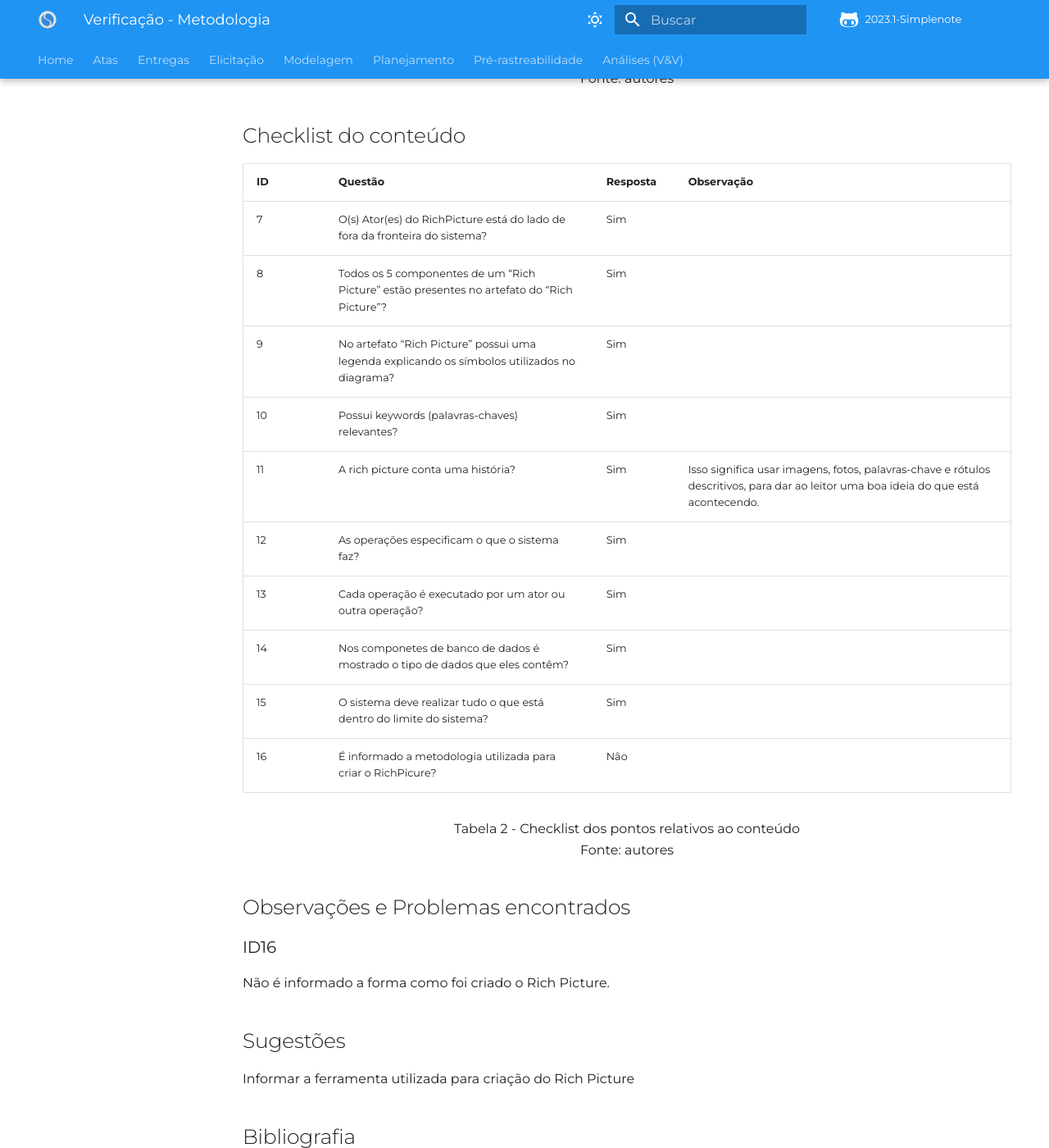
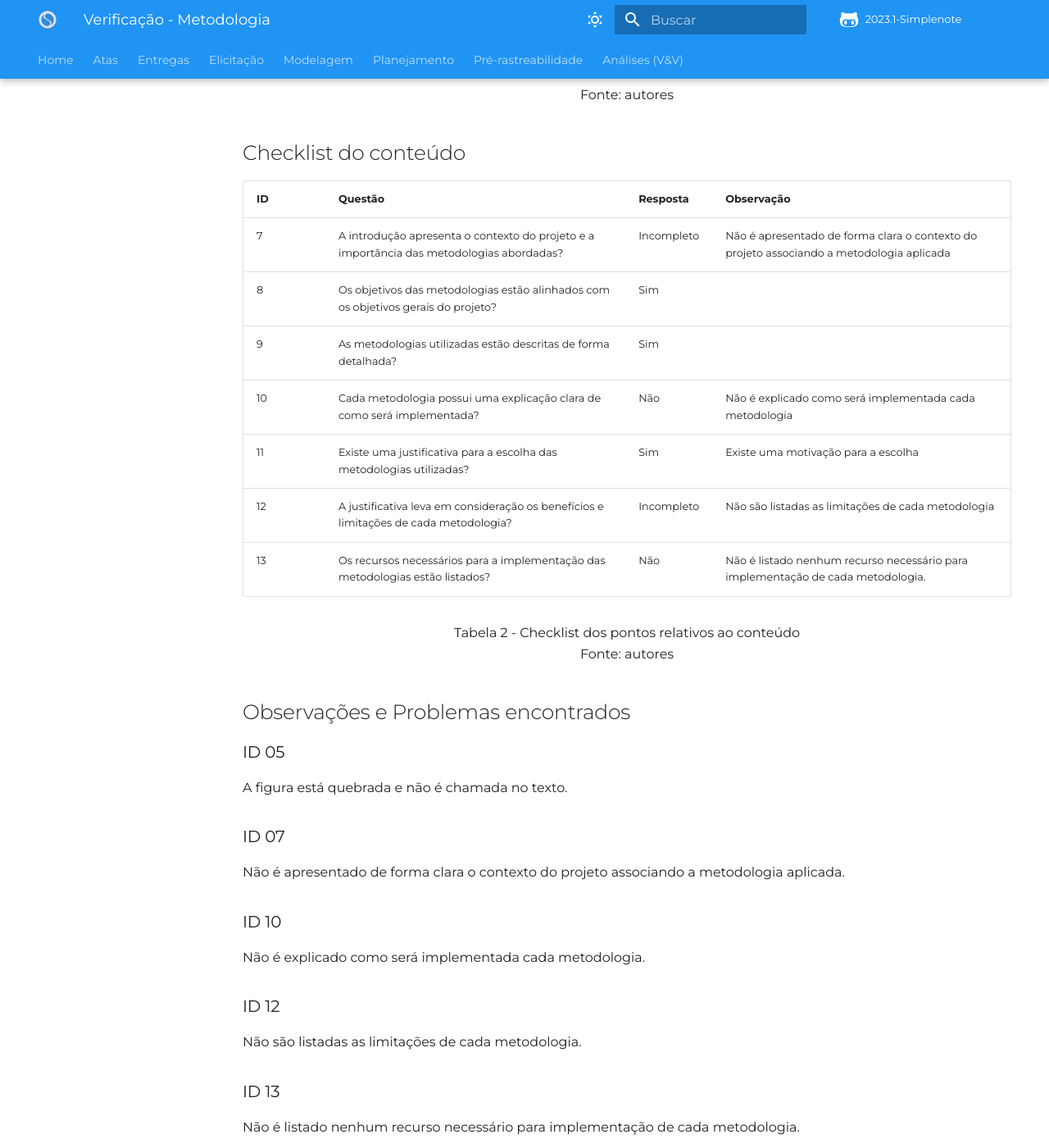
Before and after one commit to Requisitos-de-Software/2023.1-Simplenote, an MkDocs documentation site: the page built from docs/Analise-Grupo5/planejamento/metodologias.md, in a window 1280 px wide and 1400 px high, scrolled down 1238 px. Shown: the whole window at 82% size. Built offline with MkDocs 1.6.1 and Material for MkDocs 9.7.7, drawn with Linux system fonts in a browser that asks for light colours; some web fonts are replaced; comment, search, counter and statistics services are not loaded; some of the changed text lies outside the part shown.

Commit message:
Update metodologias.md

```diff
--- a/docs/Analise-Grupo5/planejamento/metodologias.md
+++ b/docs/Analise-Grupo5/planejamento/metodologias.md
@@ -25,37 +25,44 @@ Para avaliação do documento em aspectos formais e tecnicos, foi criado a tabel
 |2|O artefato artefato possui uma Bibliografia/Referência Bibliográfica?                                        |     Sim   |        |
 |3| O artefato possui um Histórico de Versões com o id e descrição das versões, data, autores e revisores?       |     Sim   |          |
 |4|Todos os textos estão na norma padrão?                                                                       |   Sim     |          |
-|5|As tabelas são chamadas no texto?                                                                            |    Sim    |    |
+|5|As tabelas são chamadas no texto?                                                                            |    Não    | Há uma figura quebrada que não é chamada no texto   |
 |6|Os revisores são pessoas diferentes dos autores?                                                             |    Sim    |          |
 
 
 <p align="center"> Tabela 1 - Checklist do documento <br> Fonte: autores </p>
 
 ## Checklist do conteúdo
-
 |ID|Questão|Resposta|Observação|
-|-|-------|--------|----------|
-|7|O(s) Ator(es) do RichPicture está do lado de fora da fronteira do sistema?                           |  Sim    |          |
-|8|Todos os 5 componentes de um “Rich Picture” estão presentes no artefato do “Rich Picture”?           |  Sim    |          |
-|9|No artefato “Rich Picture” possui uma legenda explicando os símbolos utilizados no diagrama?         |  Sim    |  |
-|10|Possui keywords (palavras-chaves) relevantes?                                                       |  Sim    |  |
-|11|A rich picture conta uma história?                                                                  |  Sim    | Isso significa usar imagens, fotos, palavras-chave e rótulos descritivos, para dar ao leitor uma boa ideia do que está acontecendo.|
-|12|As operações especificam o que o sistema faz?                                                       |  Sim    |  |
-|13|Cada operação é executado por um ator ou outra operação?                                            |  Sim    |  |
-|14|Nos componetes de banco de dados é mostrado o tipo de dados que eles contêm?                        |  Sim    |  |
-|15|O sistema deve realizar tudo o que está dentro do limite do sistema?                                |  Sim    |  |
-|16|É informado a metodologia utilizada para criar o RichPicure?                                |  Não    |  |
+|--|-------|--------|----------|
+|7|A introdução apresenta o contexto do projeto e a importância das metodologias abordadas?|Incompleto| Não é apresentado de forma clara o contexto do projeto associando a metodologia aplicada|
+|8|Os objetivos das metodologias estão alinhados com os objetivos gerais do projeto?|Sim||
+|9|As metodologias utilizadas estão descritas de forma detalhada?|Sim||
+|10|Cada metodologia possui uma explicação clara de como será implementada?|Não| Não é explicado como será implementada cada metodologia|
+|11|Existe uma justificativa para a escolha das metodologias utilizadas?|Sim| Existe uma motivação para a escolha|
+|12|A justificativa leva em consideração os benefícios e limitações de cada metodologia?|Incompleto| Não são listadas as limitações de cada metodologia|
+|13|Os recursos necessários para a implementação das metodologias estão listados?|Não| Não é listado nenhum recurso necessário para implementação de cada metodologia.|
 
 
 <p align="center"> Tabela 2 - Checklist dos pontos relativos ao conteúdo <br> Fonte: autores </p>
 
 ## Observações e Problemas encontrados
 
-### ID16
+### ID 05
+A figura está quebrada e não é chamada no texto.
+
+### ID 07
+Não é apresentado de forma clara o contexto do projeto associando a metodologia aplicada.
+
+### ID 10
+Não é explicado como será implementada cada metodologia.
+
+### ID 12
+Não são listadas as limitações de cada metodologia.
+### ID 13
+Não é listado nenhum recurso necessário para implementação de cada metodologia.
 
 Não é informado a forma como foi criado o Rich Picture.
 ## Sugestões
-Informar a ferramenta utilizada para criação do Rich Picture
 
 ## Bibliografia
 
```
